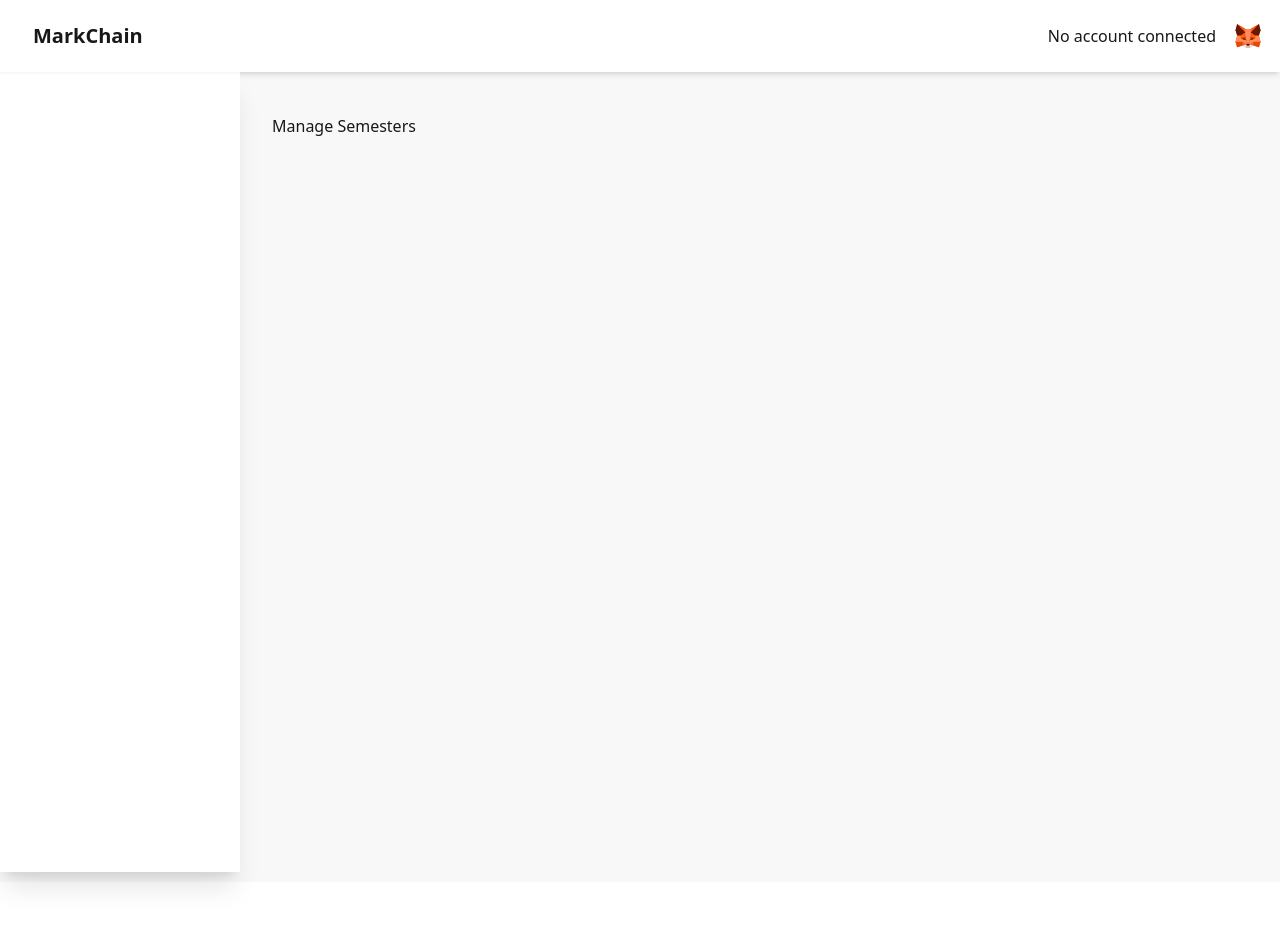
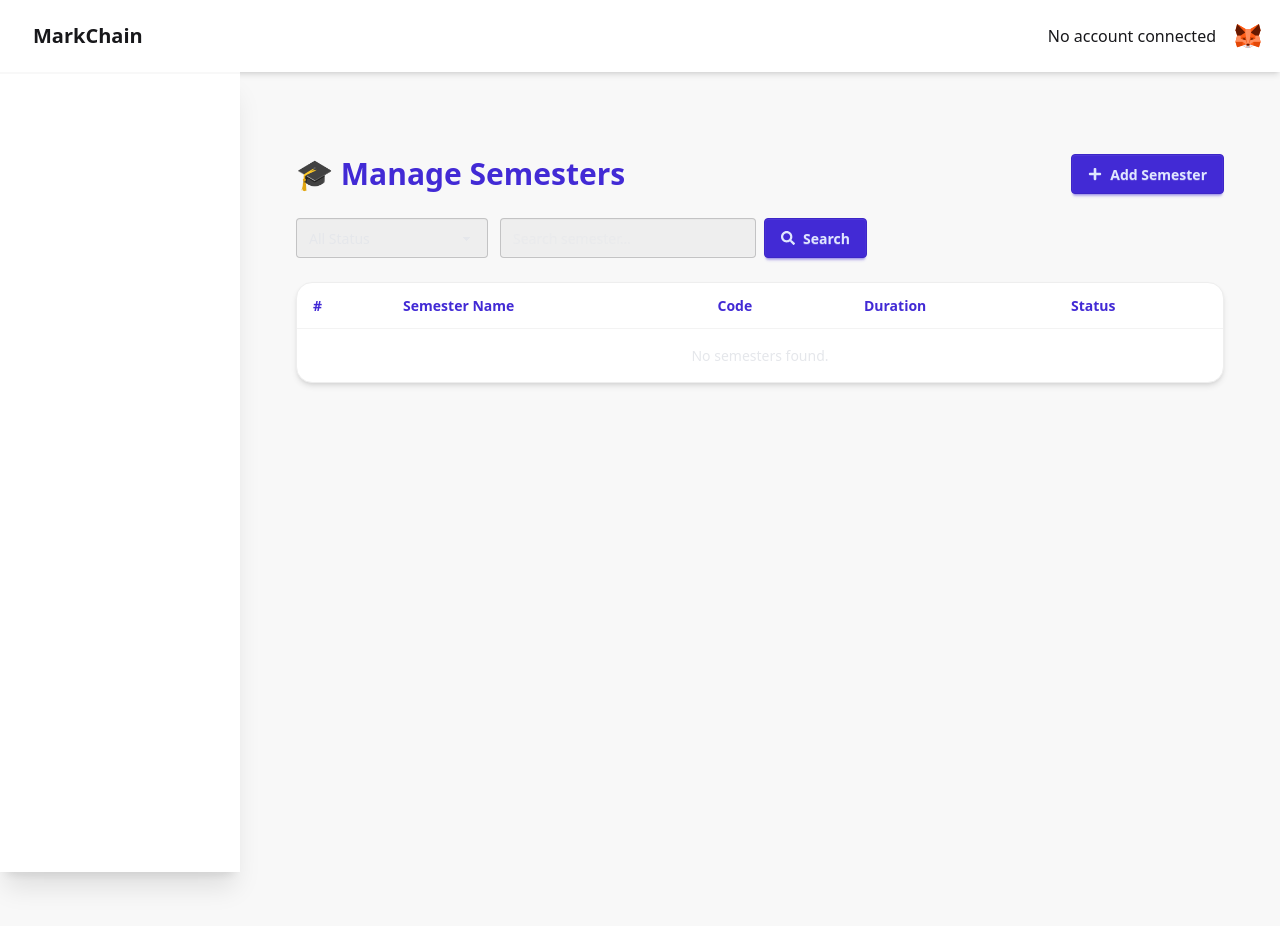
Before and after one commit to mrakashsaha/markchain, a React (Vite) app in the folder frontend/: page /dashboard/admin/manage-semesters in a window 1280 px wide. Shown: the top 926 px of the page. Before the commit the page ends 882 px from the top, so only its background shows below. Built offline with nearby package versions, Linux system fonts and the light colour scheme.

Commit message:
just create manage semister need to work on it

```diff
--- a/frontend/src/main.jsx
+++ b/frontend/src/main.jsx
@@ -12,6 +12,7 @@ import DashboardLayout from './layout/DashboardLayout.jsx';
 import DashboardHome from './pages/Dashboard/DashboardHome.jsx';
 import ManageUsers from './pages/Dashboard/admin/ManageUser.jsx';
 import RejectedAccount from './components/RejectedAccount.jsx';
+import ManageSemester from './pages/Dashboard/admin/ManageSemester.jsx';
 
 const router = createBrowserRouter([
   {
@@ -59,7 +60,7 @@ const router = createBrowserRouter([
       },
       {
         path: "admin/manage-semesters",
-        element: <h2>Manage Semesters</h2>,
+        element: <ManageSemester></ManageSemester>,
       },
       {
         path: "admin/create-course",
--- /dev/null
+++ b/frontend/src/pages/Dashboard/admin/ManageSemester.jsx
@@ -0,0 +1,220 @@
+import React, { useState } from "react";
+import { FaSearch, FaPlus } from "react-icons/fa";
+
+const ManageSemester = () => {
+  const [search, setSearch] = useState("");
+  const [statusFilter, setStatusFilter] = useState("all");
+  const [showModal, setShowModal] = useState(false);
+  const [formData, setFormData] = useState({
+    semesterName: "",
+    year: "",
+    startDate: "",
+    endDate: "",
+    status: "upcoming",
+  });
+
+  // ✅ Handle Search
+  const handleSearch = (e) => {
+    e.preventDefault();
+    console.log("Searching for:", search, "with status:", statusFilter);
+  };
+
+  // ✅ Handle Save
+  const handleSave = () => {
+    const { semesterName, year, startDate, endDate, status } = formData;
+    if (!semesterName || !year || !startDate || !endDate || !status) {
+      alert("Please fill all fields!");
+      return;
+    }
+
+    const semesterCode = `${semesterName.toLowerCase()}${year}`;
+    const fullData = { ...formData, semesterCode };
+
+    console.log("🧾 Semester Data Submitted:", fullData);
+
+    setFormData({
+      semesterName: "",
+      year: "",
+      startDate: "",
+      endDate: "",
+      status: "upcoming",
+    });
+    document.getElementById("add_semester_modal").close();
+  };
+
+  return (
+    <div className="min-h-screen bg-base-200 text-gray-200 px-6 py-10">
+      <div className="max-w-6xl mx-auto">
+        {/* Header */}
+        <div className="flex flex-col md:flex-row items-center justify-between mb-6 gap-4">
+          <h1 className="text-3xl font-bold text-primary">🎓 Manage Semesters</h1>
+          <button
+            onClick={() => setShowModal(true)}
+            className="btn btn-primary flex items-center gap-2"
+          >
+            <FaPlus /> Add Semester
+          </button>
+        </div>
+
+        {/* Filters */}
+        <div className="flex flex-col md:flex-row items-center gap-3 mb-6">
+          <select
+            value={statusFilter}
+            onChange={(e) => setStatusFilter(e.target.value)}
+            className="select select-bordered bg-base-300 text-gray-200 w-full md:w-48"
+          >
+            <option value="all">All Status</option>
+            <option value="upcoming">Upcoming</option>
+            <option value="running">Running</option>
+            <option value="completed">Completed</option>
+          </select>
+
+          <form
+            onSubmit={handleSearch}
+            className="flex items-center w-full md:w-auto gap-2"
+          >
+            <input
+              type="text"
+              value={search}
+              onChange={(e) => setSearch(e.target.value)}
+              placeholder="Search semester..."
+              className="input input-bordered bg-base-300 text-gray-200 w-full md:w-64"
+            />
+            <button type="submit" className="btn btn-primary flex items-center gap-2">
+              <FaSearch /> Search
+            </button>
+          </form>
+        </div>
+
+        {/* Placeholder Table */}
+        <div className="overflow-x-auto bg-base-100 border border-base-300 rounded-2xl shadow-md">
+          <table className="table table-zebra text-gray-200">
+            <thead>
+              <tr className="text-primary">
+                <th>#</th>
+                <th>Semester Name</th>
+                <th>Code</th>
+                <th>Duration</th>
+                <th>Status</th>
+              </tr>
+            </thead>
+            <tbody>
+              <tr>
+                <td colSpan="5" className="text-center py-4">
+                  No semesters found.
+                </td>
+              </tr>
+            </tbody>
+          </table>
+        </div>
+      </div>
+
+      {/* Add Semester Modal */}
+      {showModal && (
+        <dialog
+          id="add_semester_modal"
+          open
+          className="modal modal-bottom sm:modal-middle"
+        >
+          <div className="modal-box bg-base-100 text-base-content">
+            <h3 className="font-bold text-lg mb-4 text-primary">Add New Semester</h3>
+
+            <div className="space-y-3">
+              <div className="form-control">
+                <label className="label">
+                  <span className="label-text text-gray-300">Semester Name</span>
+                </label>
+                <select
+                  name="semesterName"
+                  value={formData.semesterName}
+                  onChange={(e) =>
+                    setFormData({ ...formData, semesterName: e.target.value })
+                  }
+                  className="select select-bordered bg-base-300 text-gray-200 w-full"
+                >
+                  <option value="">Select Semester</option>
+                  <option value="Summer">Summer</option>
+                  <option value="Spring">Spring</option>
+                  <option value="Fall">Fall</option>
+                </select>
+              </div>
+
+              <div className="form-control">
+                <label className="label">
+                  <span className="label-text text-gray-300">Year</span>
+                </label>
+                <input
+                  type="number"
+                  name="year"
+                  placeholder="e.g. 2025"
+                  value={formData.year}
+                  onChange={(e) => setFormData({ ...formData, year: e.target.value })}
+                  className="input input-bordered bg-base-300 text-gray-200 w-full"
+                />
+              </div>
+
+              <div className="form-control">
+                <label className="label">
+                  <span className="label-text text-gray-300">Start Date</span>
+                </label>
+                <input
+                  type="date"
+                  name="startDate"
+                  value={formData.startDate}
+                  onChange={(e) =>
+                    setFormData({ ...formData, startDate: e.target.value })
+                  }
+                  className="input input-bordered bg-base-300 text-gray-200 w-full"
+                />
+              </div>
+
+              <div className="form-control">
+                <label className="label">
+                  <span className="label-text text-gray-300">End Date</span>
+                </label>
+                <input
+                  type="date"
+                  name="endDate"
+                  value={formData.endDate}
+                  onChange={(e) =>
+                    setFormData({ ...formData, endDate: e.target.value })
+                  }
+                  className="input input-bordered bg-base-300 text-gray-200 w-full"
+                />
+              </div>
+
+              <div className="form-control">
+                <label className="label">
+                  <span className="label-text text-gray-300">Status</span>
+                </label>
+                <select
+                  name="status"
+                  value={formData.status}
+                  onChange={(e) =>
+                    setFormData({ ...formData, status: e.target.value })
+                  }
+                  className="select select-bordered bg-base-300 text-gray-200 w-full"
+                >
+                  <option value="upcoming">Upcoming</option>
+                  <option value="running">Running</option>
+                  <option value="completed">Completed</option>
+                </select>
+              </div>
+            </div>
+
+            <div className="modal-action">
+              <button className="btn btn-outline" onClick={() => setShowModal(false)}>
+                Cancel
+              </button>
+              <button className="btn btn-primary" onClick={handleSave}>
+                Save
+              </button>
+            </div>
+          </div>
+        </dialog>
+      )}
+    </div>
+  );
+};
+
+export default ManageSemester;
--- a/frontend/src/pages/Dashboard/admin/ManageUser.jsx
+++ b/frontend/src/pages/Dashboard/admin/ManageUser.jsx
@@ -173,8 +173,8 @@ const ManageUsers = () => {
 
         {/* Modal */}
         {selectedUser && (
-          <dialog open className="modal modal-open">
-            <div className="modal-box bg-base-200 text-gray-200 max-w-3xl">
+          <dialog open className="modal modal-open ">
+            <div className="modal-box  bg-base-200 text-gray-200 max-w-3xl">
               <h3 className="text-lg font-bold border-b border-base-300 pb-2 mb-4">
                 User Details
               </h3>
```
